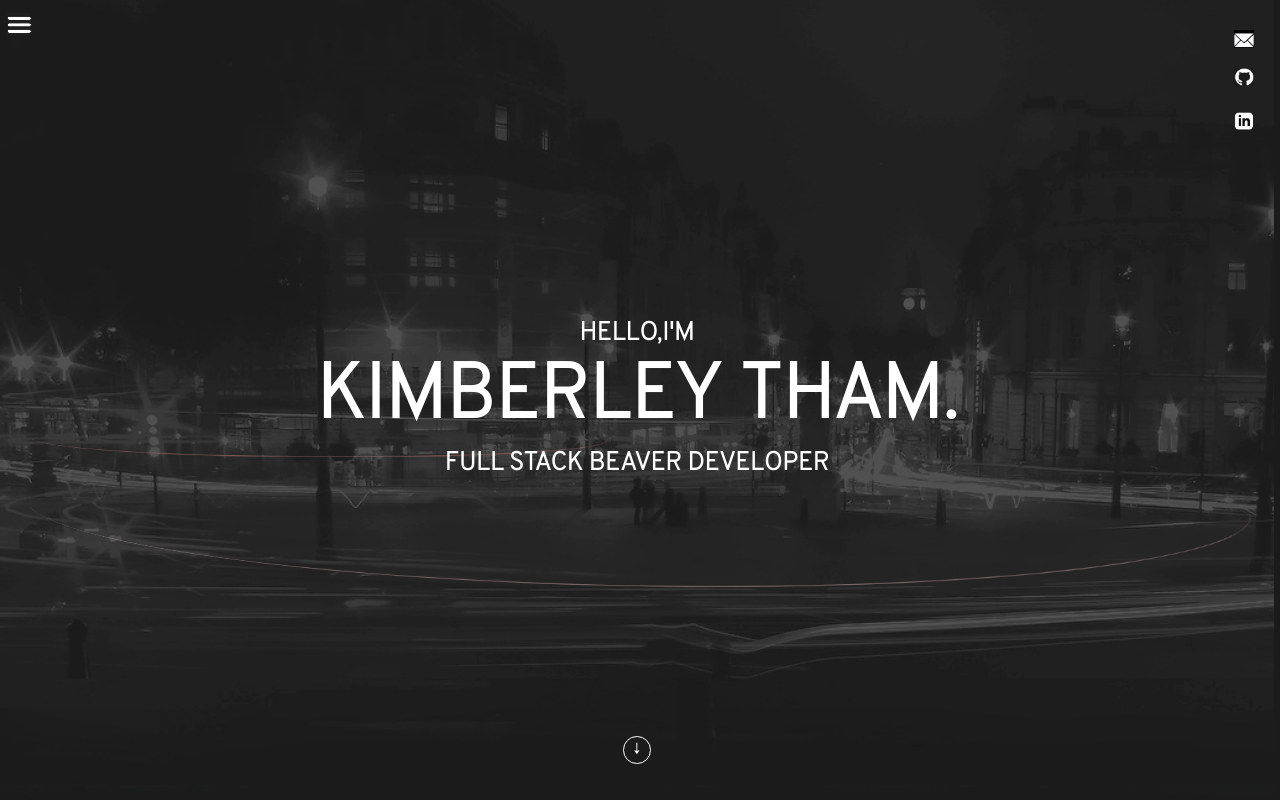
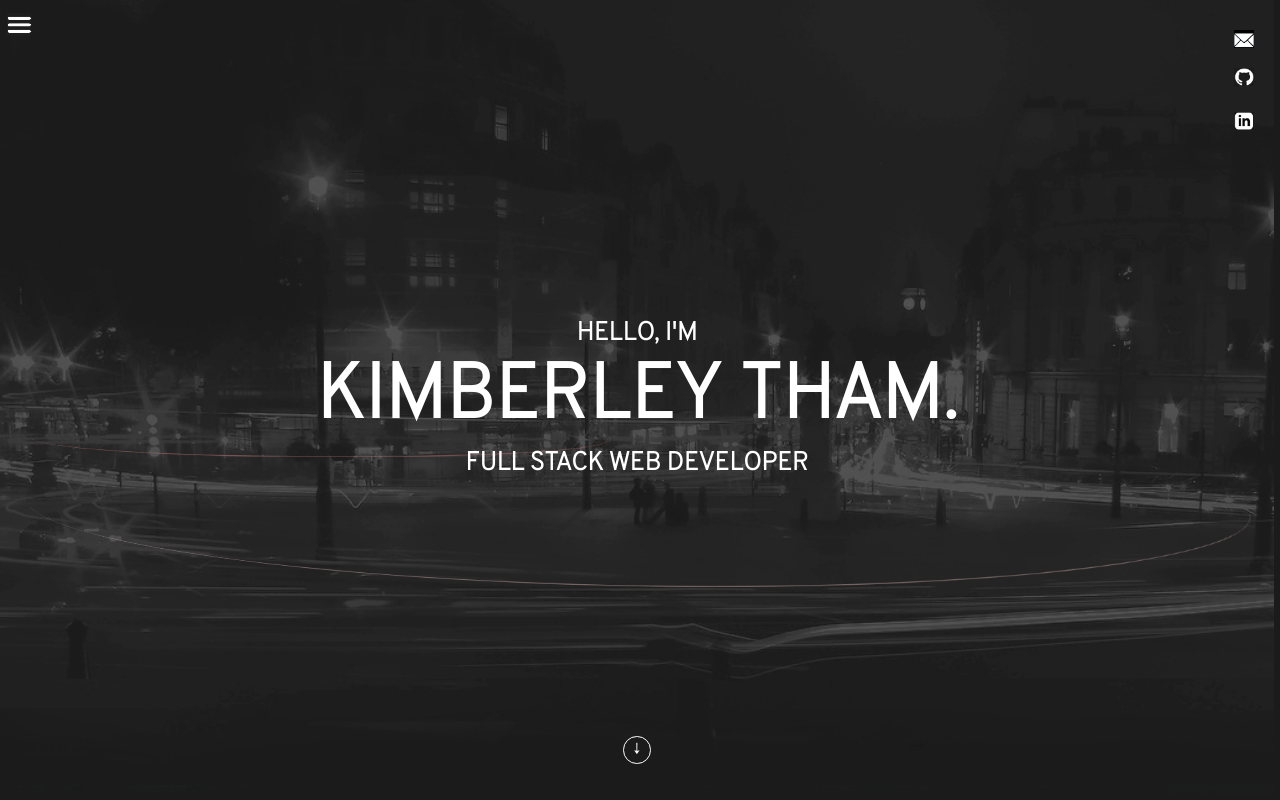
Before and after one commit to kimbertham/KT_PORTFOLIO, a React (Create React App) app: page / in a window 1280 px wide. Shown: the top 800 px of the page. Built offline with nearby package versions, Linux system fonts and the light colour scheme.

Commit message:
spell error

```diff
--- a/src/components/Banner.js
+++ b/src/components/Banner.js
@@ -28,9 +28,9 @@ const Banner = ({ section }) => {
           </div>
 
           <div className='content'>
-            <h3> HELLO,I&apos;M</h3>
+            <h3> HELLO, I&apos;M</h3>
             <h1 className='name'>KIMBERLEY&nbsp;THAM.</h1>
-            <h2>FULL STACK BEAVER DEVELOPER</h2>
+            <h2>FULL STACK WEB DEVELOPER</h2>
           </div>
 
           <div className='circle'>
```
Also changed, not shown: 8 other files (tests, documents, lock files or other folders).
